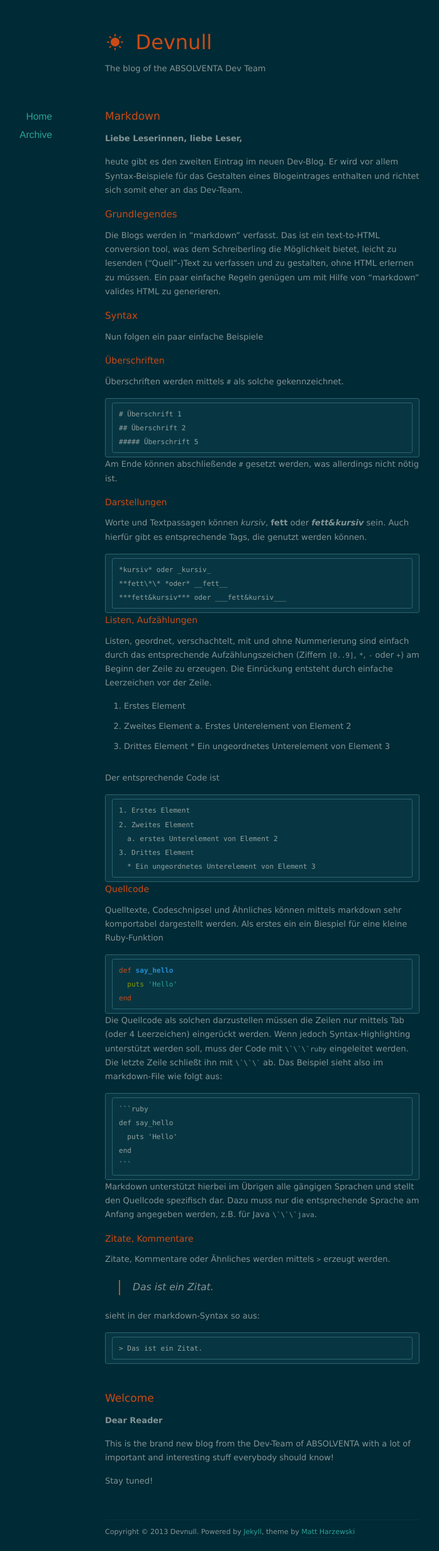
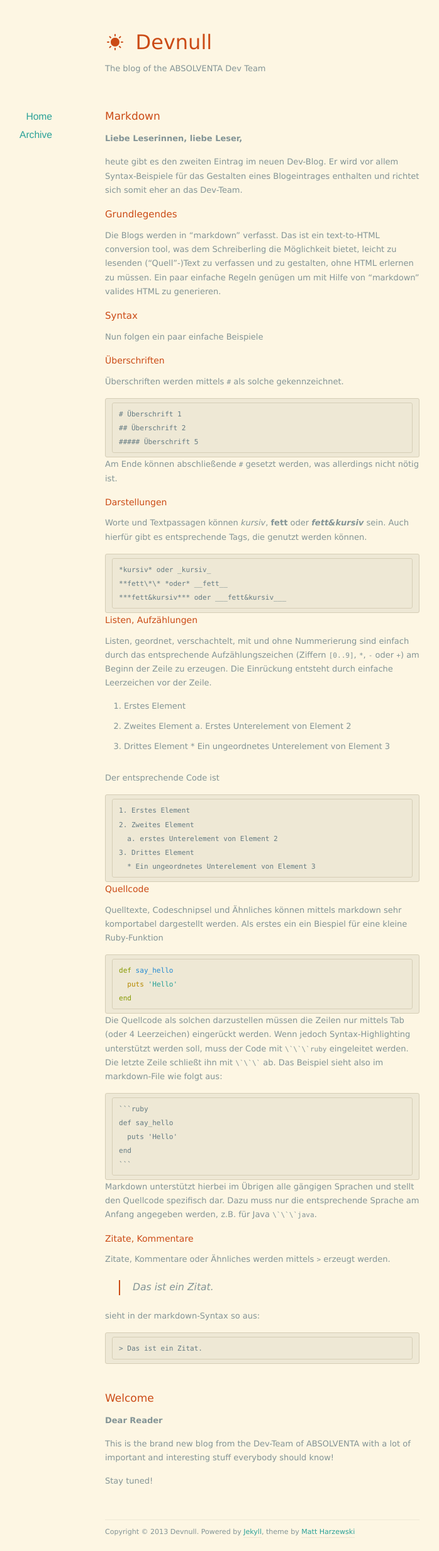
Before and after one commit to Absolventa/absolventa.github.io, a Jekyll site: the page built from index.html, in a window 1280 px wide. Shown: the whole page at 63% size, without its empty margins (223-921 px from the left). Built offline with Jekyll 4.4.1, drawn with Linux system fonts in a browser that asks for light colours; nearby versions of some CDN libraries; the list of posts is cut into pages by our own code.

Commit message:
some changes

```diff
--- a/_layouts/default.html
+++ b/_layouts/default.html
@@ -11,7 +11,8 @@
   <![endif]-->
 
   <link href="/assets/css/style.css" rel="stylesheet" />
-  <link href="/assets/css/colors-dark.css" rel="stylesheet" />
+  <!-- <link href="/assets/css/colors-dark.css" rel="stylesheet" /> -->
+  <link href="/assets/css/colors-light.css" rel="stylesheet" />
 
 </head>
 
```
